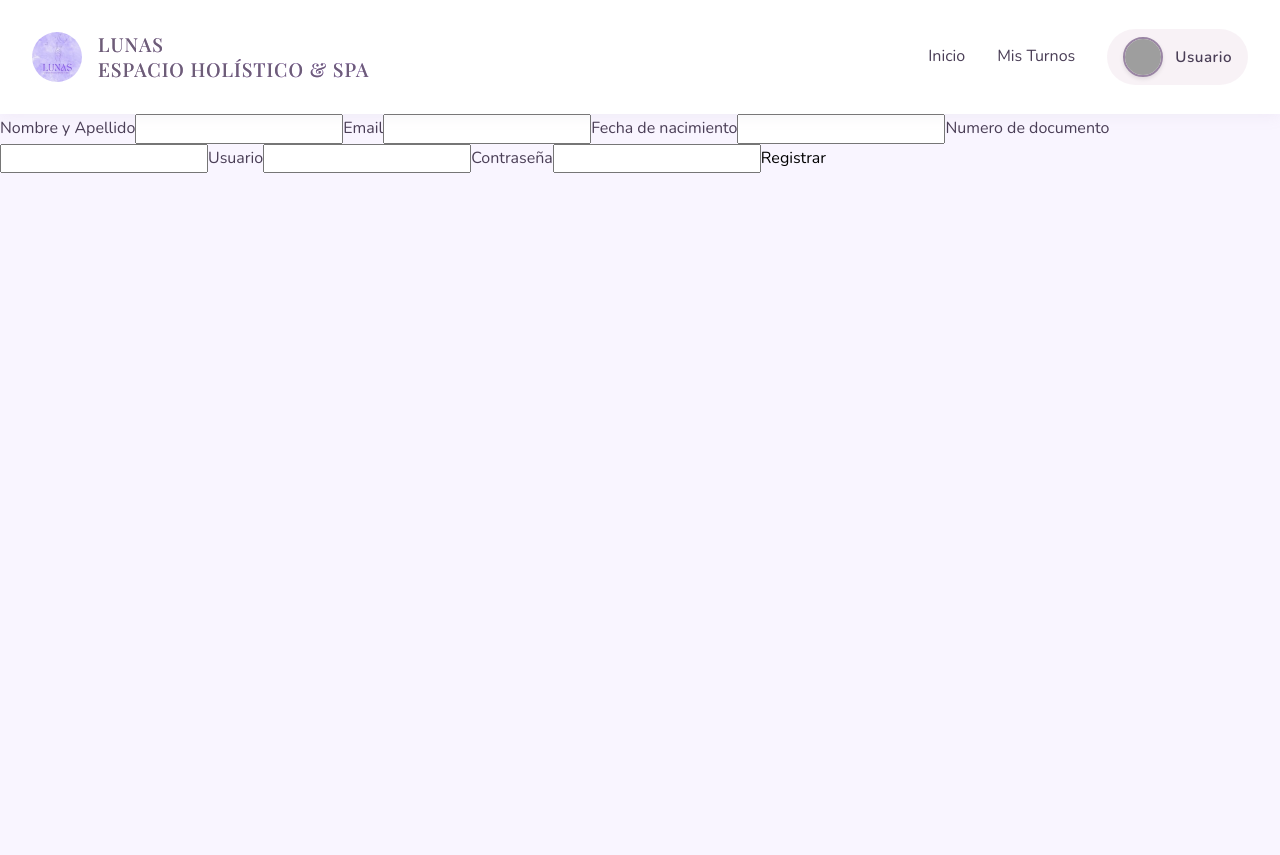
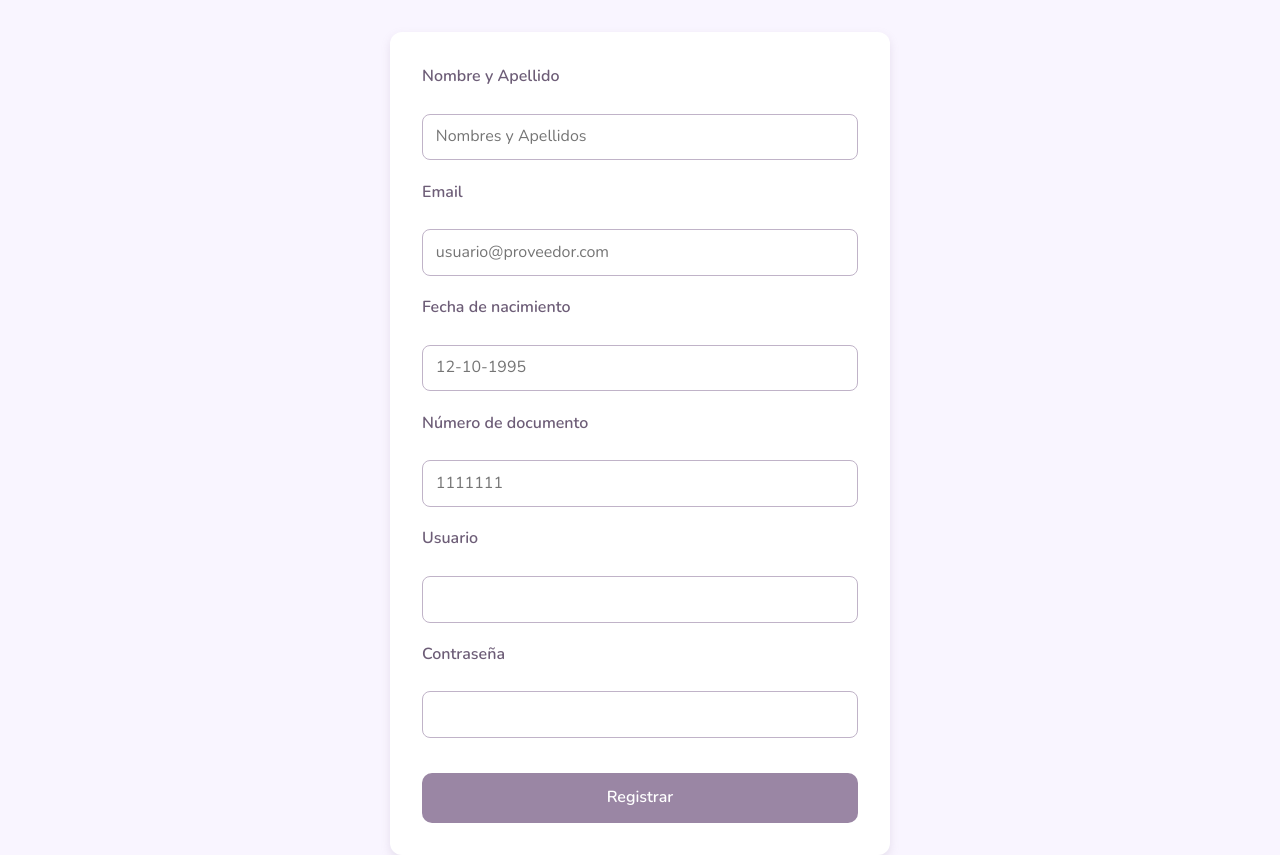
Before and after one commit to MenHec95/M3-Proyecto-1.0.0, a React (Vite) app in the folder front/vite-project/: page / in a window 1280 px wide. Before the commit the page ends 800 px from the top, so only its background shows below. Built offline with nearby package versions, Linux system fonts and the light colour scheme; grey boxes are pictures that could not be loaded.

Commit message:
Register css 1.0.1

```diff
--- a/front/vite-project/src/App.jsx
+++ b/front/vite-project/src/App.jsx
@@ -7,7 +7,7 @@ import Register from "./views/Register/Register";
 function App() {
   return (
     <>
-      <Home />
+      {/* <Home /> */}
       {/* <MisTurnos /> */}
       <Register />
       {/* <Login /> */}
--- /dev/null
+++ b/front/vite-project/src/views/Register/Register.css
@@ -0,0 +1,49 @@
+.register-form {
+  max-width: 500px;
+  margin: 2rem auto;
+  padding: 2rem;
+  background-color: var(--color-bg-card);
+  border-radius: 12px;
+  box-shadow: 0 4px 10px rgba(154, 134, 164, 0.2);
+  display: flex;
+  flex-direction: column;
+  gap: 1.2rem;
+}
+
+.register-form label {
+  font-weight: 600;
+  color: var(--color-primary-dark);
+  margin-bottom: 0.3rem;
+}
+
+.register-form input {
+  padding: 0.6rem 0.8rem;
+  border: 1px solid var(--color-primary-light);
+  border-radius: 8px;
+  background-color: #fff;
+  font-size: 1rem;
+  color: var(--color-text);
+  transition: border 0.2s ease;
+}
+
+.register-form input:focus {
+  border-color: var(--color-accent);
+  outline: none;
+  box-shadow: 0 0 0 2px rgba(179, 136, 235, 0.2);
+}
+
+.register-form button {
+  margin-top: 1rem;
+  padding: 0.75rem;
+  background-color: var(--color-primary);
+  color: white;
+  font-weight: bold;
+  border: none;
+  border-radius: 10px;
+  cursor: pointer;
+  transition: background-color 0.3s ease;
+}
+
+.register-form button:hover {
+  background-color: var(--color-accent);
+}
--- a/front/vite-project/src/views/Register/Register.jsx
+++ b/front/vite-project/src/views/Register/Register.jsx
@@ -1,17 +1,17 @@
 import { Formik, Form, Field } from "formik";
-
+import "./Register.css";
 export default function Register() {
   return (
     <Formik initialValues={{ name: "", email: "", birthdate: "", nDni: "", username: "", password: "" }}>
-      <Form>
+      <Form className="register-form">
         <label>Nombre y Apellido</label>
-        <Field type="text" name="name" />
+        <Field type="text" name="name" placeholder="Nombres y Apellidos" />
         <label>Email</label>
-        <Field type="text" name="email" />
+        <Field type="text" name="email" placeholder="usuario@proveedor.com" />
         <label>Fecha de nacimiento</label>
-        <Field type="text" name="birthdate" />
-        <label>Numero de documento</label>
-        <Field type="number" name="nDni" />
+        <Field type="text" name="birthdate" placeholder="12-10-1995" />
+        <label>Número de documento</label>
+        <Field type="number" name="nDni" placeholder="1111111" />
         <label>Usuario</label>
         <Field type="text" name="username" />
         <label>Contraseña</label>
```
